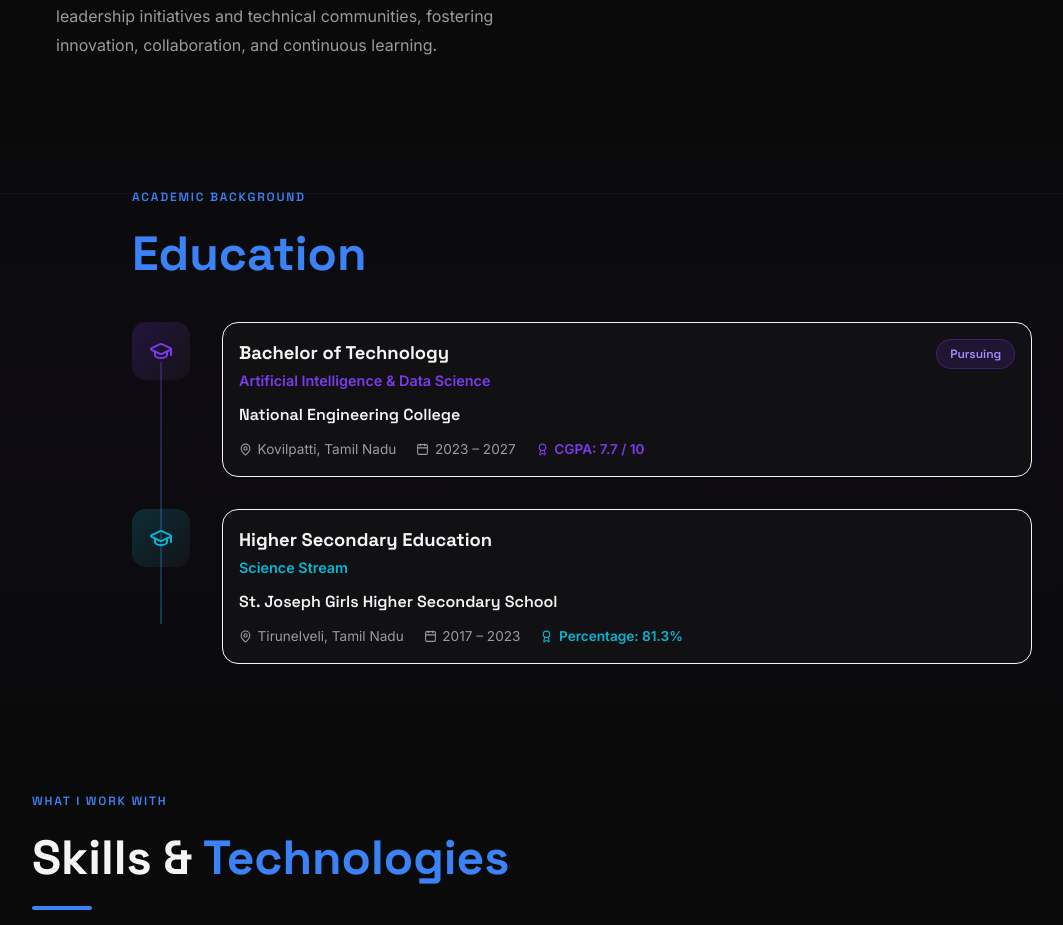
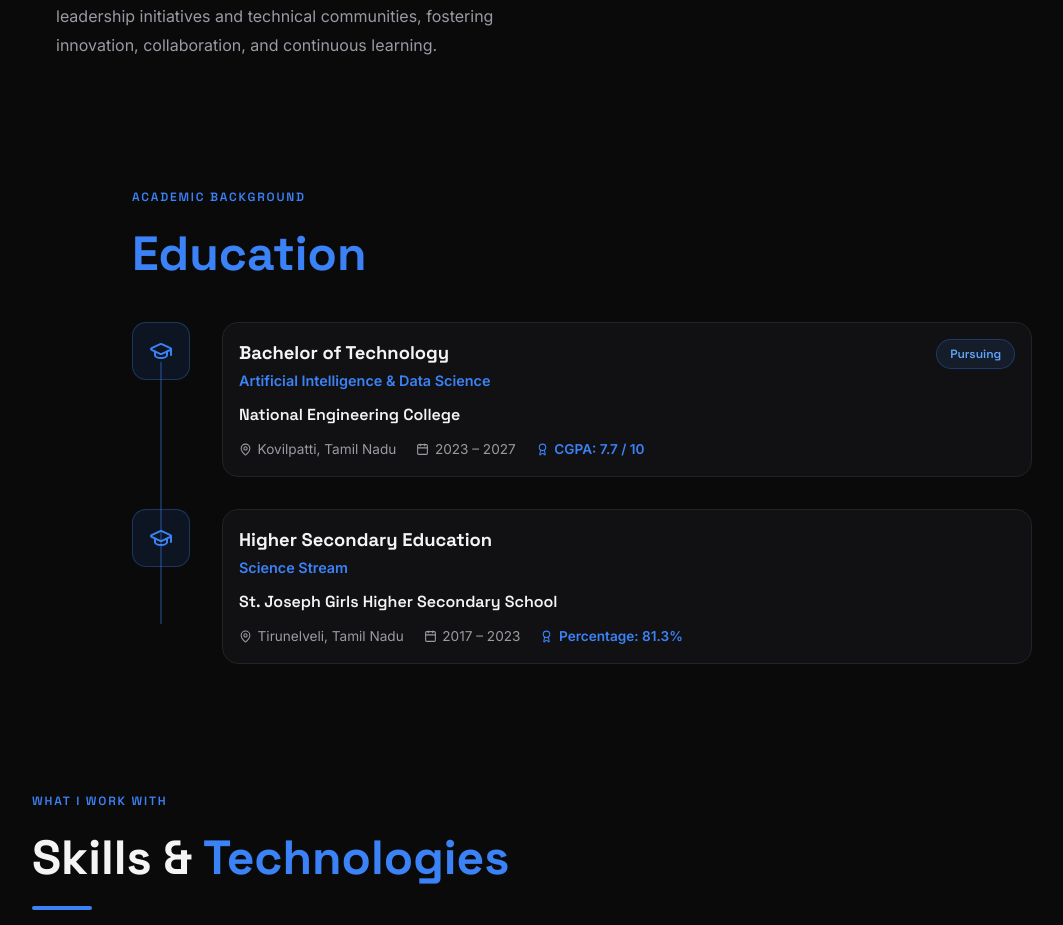
Before and after one commit to priyadharshini-6/Portfolio, a React (Vite) app: page / in a window 1280 px wide. Shown: the part 1407-2332 px from the top of the page, without its empty margins (58-1121 px from the left). Built offline with nearby package versions, Linux system fonts and the light colour scheme.

Commit message:
Refactor Education component styles and colors

```diff
--- a/src/components/Education.jsx
+++ b/src/components/Education.jsx
@@ -12,8 +12,8 @@ const education = [
     period: '2023 – 2027',
     score: 'CGPA: 7.7 / 10',
     current: true,
-    color: 'var(--violet)',
-    glow: 'rgba(124,58,237,0.2)',
+    color: 'var(--accent, #3b82f6)',
+    glow: 'rgba(59,130,246,0.10)',
   },
   {
     degree: 'Higher Secondary Education',
@@ -23,8 +23,8 @@ const education = [
     period: '2017 – 2023',
     score: 'Percentage: 81.3%',
     current: false,
-    color: 'var(--cyan)',
-    glow: 'rgba(6,182,212,0.2)',
+    color: 'var(--accent, #3b82f6)',
+    glow: 'rgba(59,130,246,0.10)',
   },
 ];
 
@@ -35,7 +35,8 @@ export default function Education() {
   return (
     <section id="education" ref={ref} style={{
       padding: '4rem 1.5rem',
-      background: 'linear-gradient(180deg, transparent, rgba(124,58,237,0.03) 50%, transparent)',
+      background: 'var(--bg, #0a0a0b)',
+      color: 'var(--text, #f4f4f5)',
     }}>
       <div style={{ maxWidth: '900px', margin: '0 auto' }}>
         <motion.div
@@ -44,9 +45,9 @@ export default function Education() {
           transition={{ duration: 0.6 }}
           style={{ marginBottom: '2rem' }}
         >
-          <span className="section-label" style={{ marginBottom: '0.75rem', display: 'block' }}>Academic Background</span>
-          <h2 style={{ fontFamily: 'Space Grotesk', fontSize: 'clamp(2rem, 4vw, 3rem)', fontWeight: 700 }}>
-            <span className="gradient-text">Education</span>
+          <span className="section-label" style={{ marginBottom: '0.75rem', display: 'block', color: 'var(--accent, #3b82f6)' }}>Academic Background</span>
+          <h2 style={{ fontFamily: 'Space Grotesk', fontSize: 'clamp(2rem, 4vw, 3rem)', fontWeight: 700, color: 'var(--text, #f4f4f5)' }}>
+            <span className="gradient-text" style={{ color: 'var(--accent, #3b82f6)', background: 'none', backgroundImage: 'none', WebkitBackgroundClip: 'unset', backgroundClip: 'unset', WebkitTextFillColor: 'var(--accent, #3b82f6)' }}>Education</span>
           </h2>
         </motion.div>
 
@@ -55,7 +56,7 @@ export default function Education() {
           <div
             className="absolute left-[19px] sm:left-[28px] top-[40px] bottom-[40px] w-[2px] opacity-30"
             style={{
-              background: 'linear-gradient(180deg, var(--violet), var(--cyan))',
+              background: 'var(--accent, #3b82f6)',
             }}
           />
 
@@ -72,9 +73,9 @@ export default function Education() {
                 <div
                   className="flex-shrink-0 w-[40px] h-[40px] sm:w-[58px] sm:h-[58px] rounded-[10px] sm:rounded-[14px] flex items-center justify-center relative z-10"
                   style={{
-                    background: `linear-gradient(135deg, ${edu.glow}, rgba(255,255,255,0.03))`,
-                    border: `2px solid ${edu.color}40`,
-                    color: edu.color,
+                    background: 'var(--accent-soft, rgba(59,130,246,0.10))',
+                    border: '1px solid var(--accent-border, rgba(59,130,246,0.30))',
+                    color: 'var(--accent, #3b82f6)',
                   }}
                 >
                   <GraduationCap className="w-5 h-5 sm:w-6 sm:h-6" />
@@ -83,41 +84,44 @@ export default function Education() {
                 {/* Card */}
                 <motion.div
                   className="glass-card p-5 sm:p-7 rounded-[14px] sm:rounded-[16px] flex-1"
-                  whileHover={{ y: -4 }}
+                  whileHover={{ y: -4, borderColor: 'var(--accent-border, rgba(59,130,246,0.30))' }}
                   style={{
-                    borderColor: `${edu.color}20`,
-                    boxShadow: `0 4px 30px ${edu.glow}`,
-                    transition: 'transform 0.2s',
+                    backgroundColor: 'var(--surface, #111113)',
+                    border: '1px solid var(--line, #232327)',
+                    boxShadow: 'none',
+                    transition: 'transform 0.2s, border-color 0.2s',
                   }}
                 >
                   <div style={{ display: 'flex', justifyContent: 'space-between', alignItems: 'flex-start', flexWrap: 'wrap', gap: '0.5rem', marginBottom: '0.75rem' }}>
                     <div>
-                      <h3 style={{ fontFamily: 'Space Grotesk', fontSize: '1.15rem', fontWeight: 700, marginBottom: '0.2rem' }}>
+                      <h3 style={{ fontFamily: 'Space Grotesk', fontSize: '1.15rem', fontWeight: 700, marginBottom: '0.2rem', color: 'var(--text, #f4f4f5)' }}>
                         {edu.degree}
                       </h3>
-                      <p style={{ color: edu.color, fontWeight: 600, fontSize: '0.9rem' }}>{edu.field}</p>
+                      <p style={{ color: 'var(--accent, #3b82f6)', fontWeight: 600, fontSize: '0.9rem' }}>{edu.field}</p>
                     </div>
                     {edu.current && (
                       <span style={{
                         padding: '0.3rem 0.8rem', borderRadius: '20px', fontSize: '0.75rem',
-                        background: 'rgba(124,58,237,0.15)', color: 'var(--violet-light)',
-                        border: '1px solid rgba(124,58,237,0.3)', fontFamily: 'Space Grotesk', fontWeight: 600,
+                        background: 'var(--accent-soft, rgba(59,130,246,0.10))',
+                        color: 'var(--accent-hover, #60a5fa)',
+                        border: '1px solid var(--accent-border, rgba(59,130,246,0.30))',
+                        fontFamily: 'Space Grotesk', fontWeight: 600,
                       }}>Pursuing</span>
                     )}
                   </div>
 
-                  <p style={{ fontFamily: 'Space Grotesk', fontWeight: 600, marginBottom: '0.75rem', color: 'var(--text)' }}>
+                  <p style={{ fontFamily: 'Space Grotesk', fontWeight: 600, marginBottom: '0.75rem', color: 'var(--text, #f4f4f5)' }}>
                     {edu.school}
                   </p>
 
                   <div style={{ display: 'flex', gap: '1.25rem', flexWrap: 'wrap' }}>
-                    <span style={{ display: 'flex', alignItems: 'center', gap: '0.35rem', color: 'var(--text-muted)', fontSize: '0.85rem' }}>
+                    <span style={{ display: 'flex', alignItems: 'center', gap: '0.35rem', color: 'var(--text-muted, #9a9aa3)', fontSize: '0.85rem' }}>
                       <MapPin size={13} /> {edu.location}
                     </span>
-                    <span style={{ display: 'flex', alignItems: 'center', gap: '0.35rem', color: 'var(--text-muted)', fontSize: '0.85rem' }}>
+                    <span style={{ display: 'flex', alignItems: 'center', gap: '0.35rem', color: 'var(--text-muted, #9a9aa3)', fontSize: '0.85rem' }}>
                       <Calendar size={13} /> {edu.period}
                     </span>
-                    <span style={{ display: 'flex', alignItems: 'center', gap: '0.35rem', color: edu.color, fontSize: '0.85rem', fontWeight: 600 }}>
+                    <span style={{ display: 'flex', alignItems: 'center', gap: '0.35rem', color: 'var(--accent, #3b82f6)', fontSize: '0.85rem', fontWeight: 600 }}>
                       <Award size={13} /> {edu.score}
                     </span>
                   </div>
```
